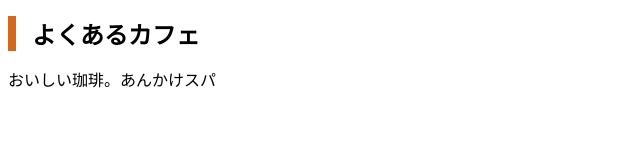
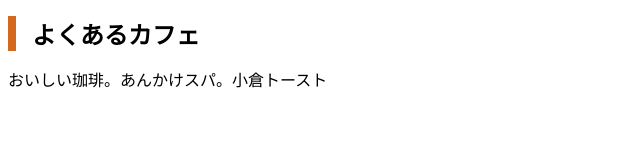
Before and after one commit to syoshida0318/mycafe, a plain HTML site: page index.html in a window 1280 px wide. Shown: the full height of the page, 0-640 px from the left. Drawn offline with Linux system fonts and the light colour scheme.

Commit message:
Add files via upload

```diff
--- a/index.html
+++ b/index.html
@@ -7,6 +7,6 @@
 </head>
 <body>
   <h1>よくあるカフェ</h1>
-  <p>おいしい珈琲。あんかけスパ</p>
+  <p>おいしい珈琲。あんかけスパ。小倉トースト</p>
 </body>
 </html>
```
